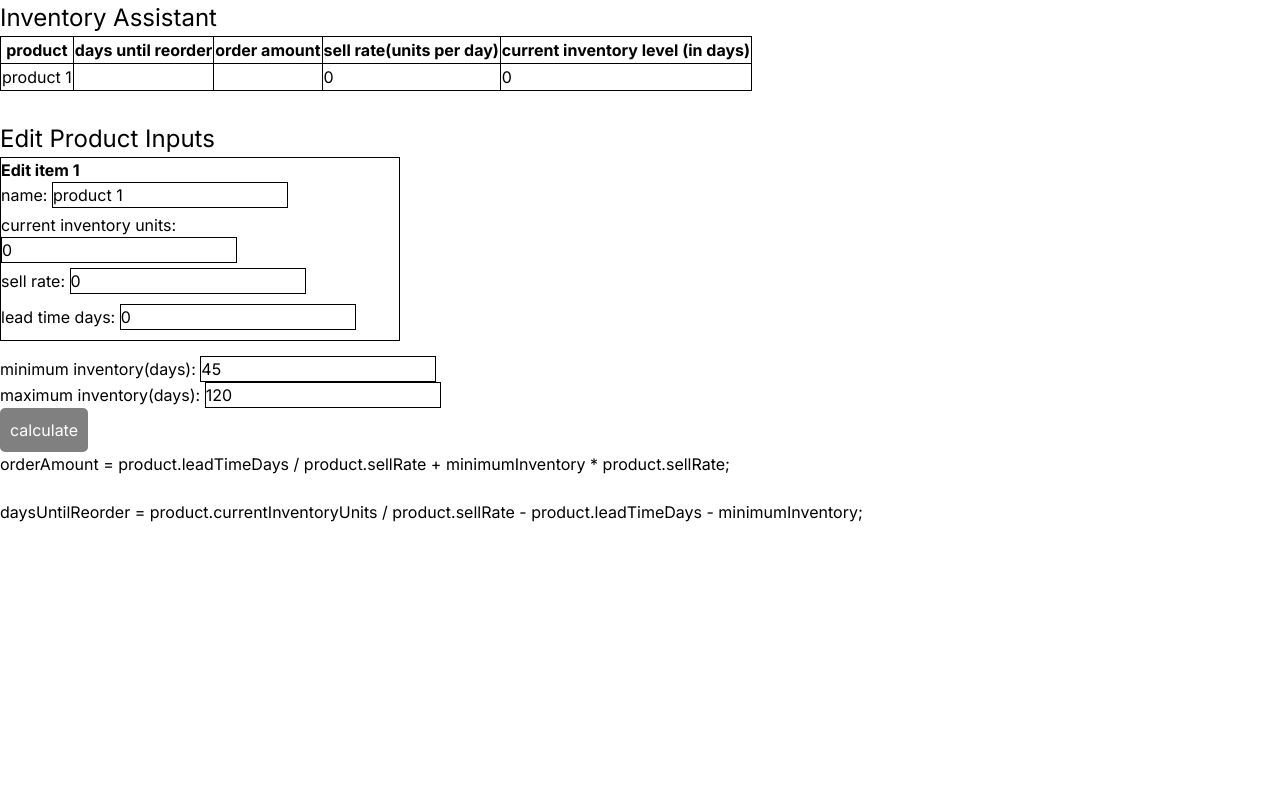
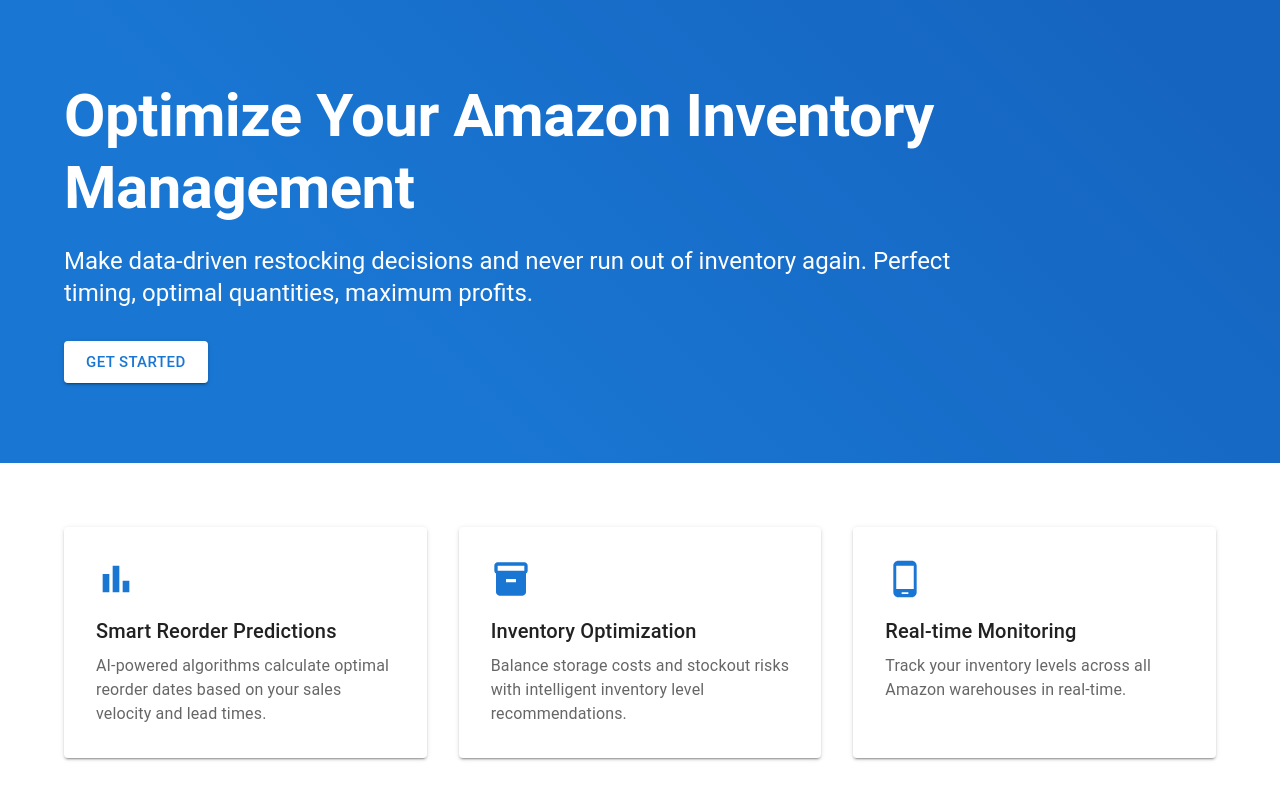
Before and after one commit to bilalsattar24/inventory-assistant, a Next.js app: page / in a window 1280 px wide. Shown: the top 800 px of the page. Built offline with nearby package versions, Linux system fonts and the light colour scheme.

Commit message:
major updates

```diff
--- /dev/null
+++ b/src/app/dashboard/page.tsx
@@ -0,0 +1,246 @@
+"use client";
+import React, { useState } from "react";
+import {
+  Box,
+  Container,
+  Paper,
+  Table,
+  TableBody,
+  TableCell,
+  TableContainer,
+  TableHead,
+  TableRow,
+  Typography,
+  Chip,
+  Slider,
+  Grid,
+  TextField,
+  Card,
+  CardContent,
+} from "@mui/material";
+import InfoIcon from "@mui/icons-material/Info";
+import Tooltip from "@mui/material/Tooltip";
+
+// Base mock data
+const baseInventoryData = [
+  {
+    id: 1,
+    product: "Wireless Earbuds Pro",
+    sku: "WEP-001",
+    currentStock: 145,
+    avgDailySales: 4.2,
+    leadTimeInDays: 30,
+    safetyStockDays: 14,
+  },
+  {
+    id: 2,
+    product: "Phone Stand Premium",
+    sku: "PSP-002",
+    currentStock: 89,
+    avgDailySales: 3.8,
+    leadTimeInDays: 25,
+    safetyStockDays: 14,
+  },
+];
+
+export default function Dashboard() {
+  const [safetyStockMultiplier, setSafetyStockMultiplier] = useState(1.5);
+  const [leadTimeBuffer, setLeadTimeBuffer] = useState(7);
+  const [salesVelocityMultiplier, setSalesVelocityMultiplier] = useState(1.0);
+
+  // Calculate derived data based on parameters
+  const calculatedInventoryData = baseInventoryData.map((item) => {
+    const adjustedDailySales = item.avgDailySales * salesVelocityMultiplier;
+    const totalLeadTime = item.leadTimeInDays + leadTimeBuffer;
+    const safetyStock = Math.ceil(
+      adjustedDailySales * item.safetyStockDays * safetyStockMultiplier
+    );
+    const daysUntilStockout = Math.ceil(item.currentStock / adjustedDailySales);
+    const recommendedOrderPoint = Math.ceil(
+      adjustedDailySales * totalLeadTime + safetyStock
+    );
+
+    return {
+      ...item,
+      daysUntilStockout,
+      recommendedOrderDate: calculateOrderDate(daysUntilStockout),
+      recommendedQuantity: Math.max(
+        0,
+        recommendedOrderPoint - item.currentStock
+      ),
+      adjustedDailySales,
+      safetyStock,
+    };
+  });
+
+  return (
+    <Container sx={{ py: 4 }}>
+      <Box sx={{ mb: 4 }}>
+        <Typography variant="h4" component="h1" gutterBottom>
+          Inventory Dashboard
+        </Typography>
+        <Typography variant="subtitle1" color="text.secondary" gutterBottom>
+          Adjust parameters to simulate different scenarios
+        </Typography>
+      </Box>
+
+      <Grid container spacing={3} sx={{ mb: 4 }}>
+        <Grid item xs={12} md={4}>
+          <ParameterCard
+            title="Safety Stock Multiplier"
+            value={safetyStockMultiplier}
+            onChange={(value) => setSafetyStockMultiplier(value)}
+            min={1}
+            max={3}
+            step={0.1}
+            tooltip="Multiplier for safety stock calculation. Higher values mean more buffer stock."
+          />
+        </Grid>
+        <Grid item xs={12} md={4}>
+          <ParameterCard
+            title="Lead Time Buffer (Days)"
+            value={leadTimeBuffer}
+            onChange={(value) => setLeadTimeBuffer(value)}
+            min={0}
+            max={30}
+            step={1}
+            tooltip="Additional buffer days added to the standard lead time"
+          />
+        </Grid>
+        <Grid item xs={12} md={4}>
+          <ParameterCard
+            title="Sales Velocity Multiplier"
+            value={salesVelocityMultiplier}
+            onChange={(value) => setSalesVelocityMultiplier(value)}
+            min={0.5}
+            max={2}
+            step={0.1}
+            tooltip="Adjust sales velocity predictions. Use this to simulate faster or slower sales."
+          />
+        </Grid>
+      </Grid>
+
+      <TableContainer component={Paper} elevation={2}>
+        <Table>
+          <TableHead>
+            <TableRow>
+              <TableCell>Product</TableCell>
+              <TableCell>SKU</TableCell>
+              <TableCell>Current Stock</TableCell>
+              <TableCell>Adjusted Daily Sales</TableCell>
+              <TableCell>Days Until Stockout</TableCell>
+              <TableCell>Safety Stock Level</TableCell>
+              <TableCell>Recommended Order Date</TableCell>
+              <TableCell>Recommended Quantity</TableCell>
+            </TableRow>
+          </TableHead>
+          <TableBody>
+            {calculatedInventoryData.map((item) => (
+              <TableRow key={item.id} hover>
+                <TableCell>
+                  <Typography variant="subtitle2">{item.product}</Typography>
+                </TableCell>
+                <TableCell>{item.sku}</TableCell>
+                <TableCell>{item.currentStock}</TableCell>
+                <TableCell>{item.adjustedDailySales.toFixed(1)}</TableCell>
+                <TableCell>
+                  <StockoutIndicator days={item.daysUntilStockout} />
+                </TableCell>
+                <TableCell>{item.safetyStock}</TableCell>
+                <TableCell>{item.recommendedOrderDate}</TableCell>
+                <TableCell>{item.recommendedQuantity}</TableCell>
+              </TableRow>
+            ))}
+          </TableBody>
+        </Table>
+      </TableContainer>
+    </Container>
+  );
+}
+
+function ParameterCard({
+  title,
+  value,
+  onChange,
+  min,
+  max,
+  step,
+  tooltip,
+}: {
+  title: string;
+  value: number;
+  onChange: (value: number) => void;
+  min: number;
+  max: number;
+  step: number;
+  tooltip: string;
+}) {
+  return (
+    <Card>
+      <CardContent>
+        <Box sx={{ display: "flex", alignItems: "center", mb: 2 }}>
+          <Typography variant="h6" component="div">
+            {title}
+          </Typography>
+          <Tooltip title={tooltip}>
+            <InfoIcon sx={{ ml: 1, color: "text.secondary" }} />
+          </Tooltip>
+        </Box>
+        <Slider
+          value={value}
+          onChange={(_, newValue) => onChange(newValue as number)}
+          min={min}
+          max={max}
+          step={step}
+          marks
+          valueLabelDisplay="auto"
+        />
+        <TextField
+          value={value}
+          onChange={(e) => {
+            const newValue = parseFloat(e.target.value);
+            if (!isNaN(newValue) && newValue >= min && newValue <= max) {
+              onChange(newValue);
+            }
+          }}
+          type="number"
+          size="small"
+          inputProps={{
+            min,
+            max,
+            step,
+          }}
+          sx={{ mt: 2 }}
+        />
+      </CardContent>
+    </Card>
+  );
+}
+
+function StockoutIndicator({ days }: { days: number }) {
+  let color: "success" | "warning" | "error" = "success";
+  if (days < 14) {
+    color = "error";
+  } else if (days < 30) {
+    color = "warning";
+  }
+
+  return (
+    <Chip
+      label={`${days} days`}
+      color={color}
+      size="small"
+      variant="outlined"
+    />
+  );
+}
+
+function calculateOrderDate(daysUntilStockout: number): string {
+  const date = new Date();
+  date.setDate(date.getDate() + Math.max(0, daysUntilStockout - 30)); // Order 30 days before stockout
+  return date.toLocaleDateString("en-US", {
+    year: "numeric",
+    month: "2-digit",
+    day: "2-digit",
+  });
+}
--- a/src/app/page.tsx
+++ b/src/app/page.tsx
@@ -1,217 +1,136 @@
 "use client";
-import { useState } from "react";
+import React from "react";
+import {
+  Box,
+  Button,
+  Container,
+  Grid,
+  Paper,
+  Typography,
+  useTheme,
+} from "@mui/material";
+import Link from "next/link";
+import BarChartIcon from "@mui/icons-material/BarChart";
+import InventoryIcon from "@mui/icons-material/Inventory";
+import PhoneAndroidIcon from "@mui/icons-material/PhoneAndroid";
 
-type Product = {
-  id: number;
-  name: string;
-  daysUntilReorder?: number;
-  orderAmount?: number;
-  currentInventoryUnits: number;
-  sellRate: number;
-  leadTimeDays: number;
-};
-
-const defaultProducts = [
-  {
-    id: 1,
-    name: "product 1",
-    currentInventoryUnits: 0,
-    sellRate: 0,
-    leadTimeDays: 0,
-  },
-];
-
-export default function Home() {
-  const [products, setProducts] = useState<Product[]>(defaultProducts);
-  const [minimumInventory, setMinimumInventory] = useState(45);
-  const [maximumInventory, setMaximumInventory] = useState(120);
-
-  const calculate = () => {
-    const newProducts = [...products];
-    for (let i = 0; i < products.length; i++) {
-      const product = newProducts[i];
-      const daysUntilReorder =
-        product.currentInventoryUnits / product.sellRate -
-        product.leadTimeDays -
-        minimumInventory;
-
-      product.daysUntilReorder = Math.floor(daysUntilReorder);
-
-      const orderAmount =
-        product.leadTimeDays / product.sellRate +
-        minimumInventory * product.sellRate;
-      product.orderAmount = orderAmount;
-    }
-    setProducts(newProducts);
-  };
+export default function LandingPage() {
+  const theme = useTheme();
 
   return (
-    <>
-      <h1 style={{ fontSize: "24px" }}>Inventory Assistant</h1>
-      <table style={{ border: "1px solid black", marginBottom: "30px" }}>
-        <thead>
-          <tr>
-            <th style={{ border: "1px solid black" }}>product</th>
-            <th style={{ border: "1px solid black" }}>days until reorder</th>
-            <th style={{ border: "1px solid black" }}>order amount</th>
-            <th style={{ border: "1px solid black" }}>
-              sell rate(units per day)
-            </th>
-            <th style={{ border: "1px solid black" }}>
-              current inventory level (in days)
-            </th>
-          </tr>
-        </thead>
-        <tbody>
-          {products.map((product) => (
-            <tr key={product.id}>
-              <td style={{ border: "1px solid black" }}>{product.name}</td>
-              <td style={{ border: "1px solid black" }}>
-                {product.daysUntilReorder}
-              </td>
-              <td style={{ border: "1px solid black" }}>
-                {product.orderAmount}
-              </td>
-              <td style={{ border: "1px solid black" }}>{product.sellRate}</td>
+    <Box>
+      {/* Hero Section */}
+      <Box
+        sx={{
+          background: `linear-gradient(45deg, ${theme.palette.primary.main} 30%, ${theme.palette.primary.dark} 90%)`,
+          color: "white",
+          py: 10,
+        }}>
+        <Container>
+          <Box maxWidth="md">
+            <Typography
+              variant="h2"
+              component="h1"
+              gutterBottom
+              fontWeight="bold">
+              Optimize Your Amazon Inventory Management
+            </Typography>
+            <Typography variant="h5" paragraph sx={{ mb: 4 }}>
+              Make data-driven restocking decisions and never run out of
+              inventory again. Perfect timing, optimal quantities, maximum
+              profits.
+            </Typography>
+            <Button
+              component={Link}
+              href="/dashboard"
+              variant="contained"
+              size="large"
+              sx={{
+                bgcolor: "white",
+                color: "primary.main",
+                "&:hover": { bgcolor: "grey.100" },
+              }}>
+              Get Started
+            </Button>
+          </Box>
+        </Container>
+      </Box>
 
-              <td style={{ border: "1px solid black" }}>
-                {product.currentInventoryUnits}
-              </td>
-            </tr>
-          ))}
-        </tbody>
-      </table>
+      {/* Features Section */}
+      <Box sx={{ py: 8 }}>
+        <Container>
+          <Grid container spacing={4}>
+            <Grid item xs={12} md={4}>
+              <FeatureCard
+                title="Smart Reorder Predictions"
+                description="AI-powered algorithms calculate optimal reorder dates based on your sales velocity and lead times."
+                icon={<BarChartIcon sx={{ fontSize: 40 }} />}
+              />
+            </Grid>
+            <Grid item xs={12} md={4}>
+              <FeatureCard
+                title="Inventory Optimization"
+                description="Balance storage costs and stockout risks with intelligent inventory level recommendations."
+                icon={<InventoryIcon sx={{ fontSize: 40 }} />}
+              />
+            </Grid>
+            <Grid item xs={12} md={4}>
+              <FeatureCard
+                title="Real-time Monitoring"
+                description="Track your inventory levels across all Amazon warehouses in real-time."
+                icon={<PhoneAndroidIcon sx={{ fontSize: 40 }} />}
+              />
+            </Grid>
+          </Grid>
+        </Container>
+      </Box>
 
-      {/* ui for editing default products*/}
-      <div style={{ fontSize: "24px" }}>Edit Product Inputs</div>
-      {products.map((product, index) => {
-        return (
-          <div
-            key={product.id}
-            style={{
-              marginBottom: "15px",
-              border: "1px solid black",
-              width: "400px",
-            }}
-          >
-            <div style={{ fontWeight: "bold" }}>Edit item {index + 1}</div>
-            <label>name: </label>
-            <input
-              style={{
-                border: "1px solid black",
-                marginRight: "10px",
-                marginBottom: "5px",
-              }}
-              value={product.name}
-              onChange={(event) => {
-                const newProducts = [...products];
-                newProducts[index].name = event.target.value;
-                setProducts(newProducts);
-              }}
-            />
-            <br />
-            <label>current inventory units: </label>
-            <input
-              style={{
-                border: "1px solid black",
-                marginRight: "10px",
-                marginBottom: "5px",
-              }}
-              type="number"
-              value={product.currentInventoryUnits}
-              onChange={(event) => {
-                const newProducts = [...products];
-                newProducts[index].currentInventoryUnits = Number(
-                  event.target.value
-                );
-                setProducts(newProducts);
-              }}
-            />
-            <br />
-            <label>sell rate: </label>
-            <input
-              style={{
-                border: "1px solid black",
-                marginRight: "10px",
-                marginBottom: "10px",
-              }}
-              type="number"
-              value={product.sellRate}
-              onChange={(event) => {
-                const newProducts = [...products];
-                newProducts[index].sellRate = Number(event.target.value);
-                setProducts(newProducts);
-              }}
-            />
-            <br />
-
-            <label>lead time days: </label>
-            <input
-              style={{
-                border: "1px solid black",
-                marginRight: "10px",
-                marginBottom: "10px",
-              }}
-              type="number"
-              value={product.leadTimeDays}
-              onChange={(event) => {
-                const newProducts = [...products];
-                newProducts[index].leadTimeDays = Number(event.target.value);
-                setProducts(newProducts);
-              }}
-            />
-          </div>
-        );
-      })}
-      <div>
-        <label>minimum inventory(days): </label>
-        <input
-          style={{ border: "1px solid black", marginRight: "10px" }}
-          type="number"
-          value={minimumInventory}
-          onChange={(event) => {
-            setMinimumInventory(Number(event.target.value));
-          }}
-        />
-      </div>
-      <div>
-        <label>maximum inventory(days): </label>
-        <input
-          style={{ border: "1px solid black", marginRight: "10px" }}
-          type="number"
-          value={maximumInventory}
-          onChange={(event) => {
-            setMaximumInventory(Number(event.target.value));
-          }}
-        />
-      </div>
-      <div>
-        <button
-          type="button"
-          onClick={calculate}
-          style={{
-            padding: "10px",
-            backgroundColor: "gray",
-            color: "white",
-            border: "none",
-            borderRadius: "5px",
-            cursor: "pointer",
-          }}
-        >
-          calculate
-        </button>
-      </div>
-      <div>
-        <div>
-          orderAmount = product.leadTimeDays / product.sellRate +
-          minimumInventory * product.sellRate;
-        </div>
-        <br />
-        <div>
-          daysUntilReorder = product.currentInventoryUnits / product.sellRate -
-          product.leadTimeDays - minimumInventory;
-        </div>
-      </div>
-    </>
+      {/* CTA Section */}
+      <Box sx={{ bgcolor: "grey.50", py: 8 }}>
+        <Container>
+          <Box textAlign="center">
+            <Typography variant="h3" component="h2" gutterBottom>
+              Ready to Optimize Your Amazon Business?
+            </Typography>
+            <Button
+              component={Link}
+              href="/dashboard"
+              variant="contained"
+              size="large"
+              sx={{ mt: 2 }}>
+              Try It Free
+            </Button>
+          </Box>
+        </Container>
+      </Box>
+    </Box>
   );
 }
+
+function FeatureCard({
+  title,
+  description,
+  icon,
+}: {
+  title: string;
+  description: string;
+  icon: React.ReactNode;
+}) {
+  return (
+    <Paper
+      elevation={2}
+      sx={{
+        p: 4,
+        height: "100%",
+        display: "flex",
+        flexDirection: "column",
+        alignItems: "flex-start",
+      }}>
+      <Box sx={{ color: "primary.main", mb: 2 }}>{icon}</Box>
+      <Typography variant="h6" gutterBottom>
+        {title}
+      </Typography>
+      <Typography color="text.secondary">{description}</Typography>
+    </Paper>
+  );
+}
```
Also changed, not shown: package.json (+9 -5 lines), 1 other file (tests, documents, lock files or other folders).
